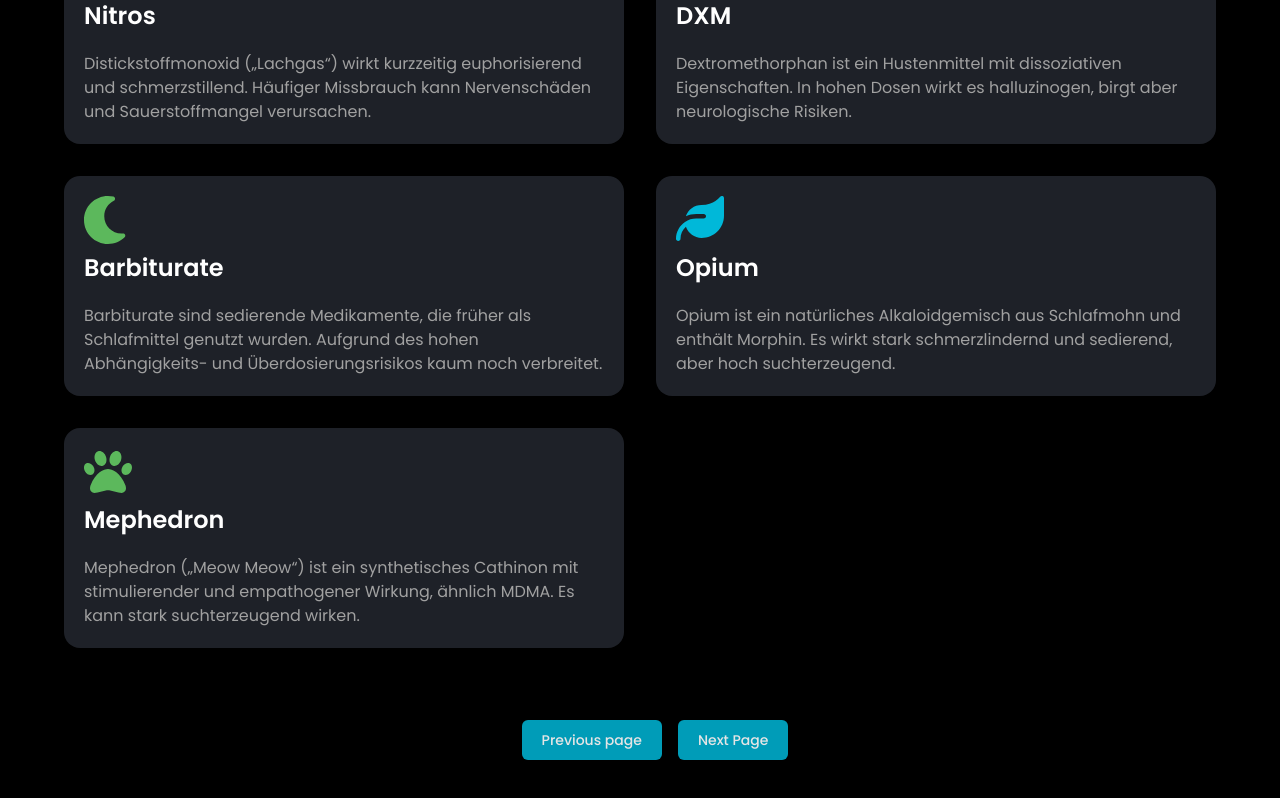
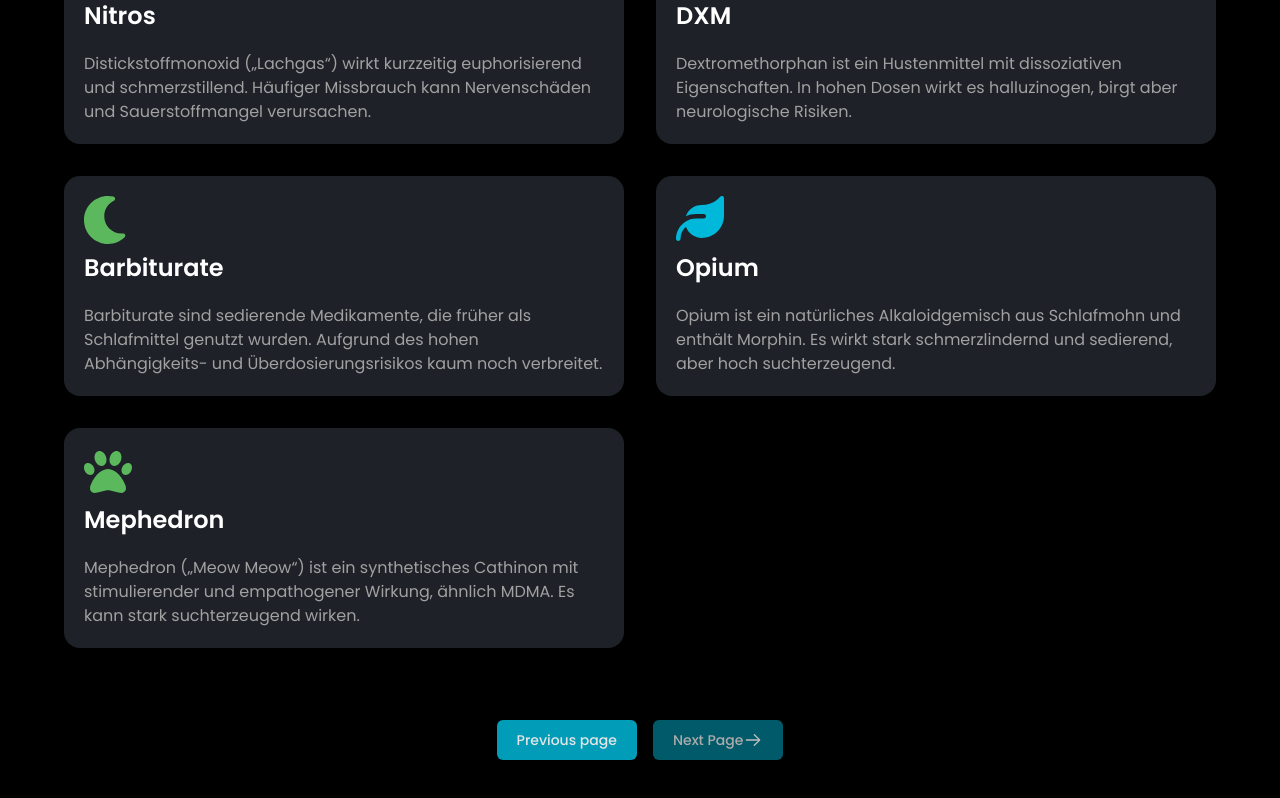
Before and after one commit to Olechurie/Suchtpr-vention-GIbb, a React (Vite) app: page / in a window 1280 px wide. Both pictures are taken after a click on the button "Next Page". Shown: the part 584-1382 px from the top of the page. Built offline with nearby package versions, Linux system fonts and the light colour scheme.

Commit message:
fix(cards) buttons css fix and javascript

```diff
--- a/src/components/Cards.jsx
+++ b/src/components/Cards.jsx
@@ -6,6 +6,8 @@ import iconMap from "./iconMap";
 import { useNavigate } from "react-router-dom";
 
 function Cards() {
+  const [PreviousPage, setPreviousPage] = React.useState(false);
+  const [NextPage, setNextPage] = React.useState(true);
   const [site, setSite] = React.useState(0); // Start bei 0
   const cardsPerPage = 15;
 
@@ -18,11 +20,23 @@ function Cards() {
     if ((site + 1) * cardsPerPage < contentArray.length) {
       setSite(site + 1);
     }
+    if (site > 0) {
+      setPreviousPage(false);
+    }
+    if ((site + 2) * cardsPerPage >= contentArray.length) {
+      setNextPage(true);
+    }
   }
 
   function handlePrevClick() {
     if (site > 0) {
       setSite(site - 1);
+    }
+    if (site - 1 === 0) {
+      setPreviousPage(true);
+    }
+    if ((site + 1) * cardsPerPage >= contentArray.length) {
+      setNextPage(false);
     }
   }
 
@@ -64,71 +78,63 @@ function Cards() {
           );
         })}
       </div>
-      <div class="mx-10 mt-10 mb-10 flex justify-center items-center gap-4">
+      <div className="mx-10 mt-10 mb-10 flex justify-center items-center gap-4">
         <button
+          disabled={site === 0}
           onClick={handlePrevClick}
-          type="button"
-          class=" bg-  focus:ring-2 focus:outline-none focus:ring-[#4DCDE4]"
+          className="group relative cursor-pointer inline-flex items-center justify-center overflow-hidden rounded-md bg-[#009CB8] hover:bg-[#00788D] hover:shadow-[#00788D]-500/50 text-sm text-neutral-200 rounded-lg text-center font-medium px-2 py-2.5 pr-5 disabled:opacity-75 disabled:cursor-not-allowed disabled:bg-[#00788D]"
         >
-          <svg
-            className=" w-3.5 h-3.5 "
-            aria-hidden="true"
-            xmlns="http://www.w3.org/2000/svg"
-            fill="none"
-            viewBox="0 0 14 10"
+          <div
+            className={
+              site === 0
+                ? "text-white me-3 ms-0 pl-0 opacity-100"
+                : "text-white w-0 me-3 ms-0 translate-x-[100%] pl-0 opacity-0 transition-all duration-200 group-hover:w-4 group-hover:translate-x-0 group-hover:pl-1 group-hover:opacity-100"
+            }
           >
-            <path
-              stroke="currentColor"
-              stroke-linecap="round"
-              stroke-linejoin="round"
-              stroke-width="2"
-              d="M1 5h12m0 0L9 1m4 4L9 9"
-            />
-          </svg>
-        </button>
-
-        <button
-          onClick={handlePrevClick}
-          class="group relative cursor-pointer inline-flex items-center justify-center overflow-hidden rounded-md bg-[#009CB8] hover:bg-[#00788D]  text-sm text-neutral-200 rounded-lg  text-center inline-flex items-center  font-medium  px-2 py-2.5 pr-5"
-        >
-          <div class="text-white w-0 me-3 ms-0 translate-x-[100%] pl-0 opacity-0 transition-all duration-200 group-hover:w-4 group-hover:translate-x-0 group-hover:pl-1 group-hover:opacity-100">
             <svg
               width="15"
               height="15"
               viewBox="0 0 15 15"
               fill="none"
               xmlns="http://www.w3.org/2000/svg"
-              class="rotate-180 h-5 w-5"
+              className="rotate-180 h-5 w-5"
             >
               <path
                 d="M8.14645 3.14645C8.34171 2.95118 8.65829 2.95118 8.85355 3.14645L12.8536 7.14645C13.0488 7.34171 13.0488 7.65829 12.8536 7.85355L8.85355 11.8536C8.65829 12.0488 8.34171 12.0488 8.14645 11.8536C7.95118 11.6583 7.95118 11.3417 8.14645 11.1464L11.2929 8H2.5C2.22386 8 2 7.77614 2 7.5C2 7.22386 2.22386 7 2.5 7H11.2929L8.14645 3.85355C7.95118 3.65829 7.95118 3.34171 8.14645 3.14645Z"
                 fill="currentColor"
-                fill-rule="evenodd"
-                clip-rule="evenodd"
+                fillRule="evenodd"
+                clipRule="evenodd"
               ></path>
             </svg>
           </div>
           <span>Previous page</span>
         </button>
         <button
+          disabled={(site + 1) * cardsPerPage >= contentArray.length}
           onClick={handleNextClick}
-          class="group cursor-pointer relative inline-flex items-center justify-center overflow-hidden rounded-md bg-[#009CB8] hover:bg-[#00788D] text-sm text-neutral-200 rounded-lg  text-center inline-flex items-center  font-medium  px-2 py-2.5 pl-5"
+          className="group cursor-pointer relative inline-flex items-center justify-center overflow-hidden rounded-md bg-[#009CB8] hover:bg-[#00788D] text-sm text-neutral-200 rounded-lg text-center font-medium px-2 py-2.5 pl-5 disabled:opacity-75 disabled:cursor-not-allowed disabled:bg-[#00788D]"
         >
           <span>Next Page</span>
-          <div class="text-white w-0 me-3 ms-0 translate-x-[100%] pl-0 opacity-0 transition-all duration-200 group-hover:w-5 group-hover:translate-x-0 group-hover:pl-1 group-hover:opacity-100">
+          <div
+            className={
+              (site + 1) * cardsPerPage >= contentArray.length
+                ? "text-white me-3 ms-0 pl-0 opacity-100"
+                : "text-white w-0 me-3 ms-0 translate-x-[100%] pl-0 opacity-0 transition-all duration-200 group-hover:w-5 group-hover:translate-x-0 group-hover:pl-1 group-hover:opacity-100"
+            }
+          >
             <svg
               width="15"
               height="15"
               viewBox="0 0 15 15"
               fill="none"
               xmlns="http://www.w3.org/2000/svg"
-              class="h-5 w-5"
+              className="h-5 w-5"
             >
               <path
                 d="M8.14645 3.14645C8.34171 2.95118 8.65829 2.95118 8.85355 3.14645L12.8536 7.14645C13.0488 7.34171 13.0488 7.65829 12.8536 7.85355L8.85355 11.8536C8.65829 12.0488 8.34171 12.0488 8.14645 11.8536C7.95118 11.6583 7.95118 11.3417 8.14645 11.1464L11.2929 8H2.5C2.22386 8 2 7.77614 2 7.5C2 7.22386 2.22386 7 2.5 7H11.2929L8.14645 3.85355C7.95118 3.65829 7.95118 3.34171 8.14645 3.14645Z"
                 fill="currentColor"
-                fill-rule="evenodd"
-                clip-rule="evenodd"
+                fillRule="evenodd"
+                clipRule="evenodd"
               ></path>
             </svg>
           </div>
```
